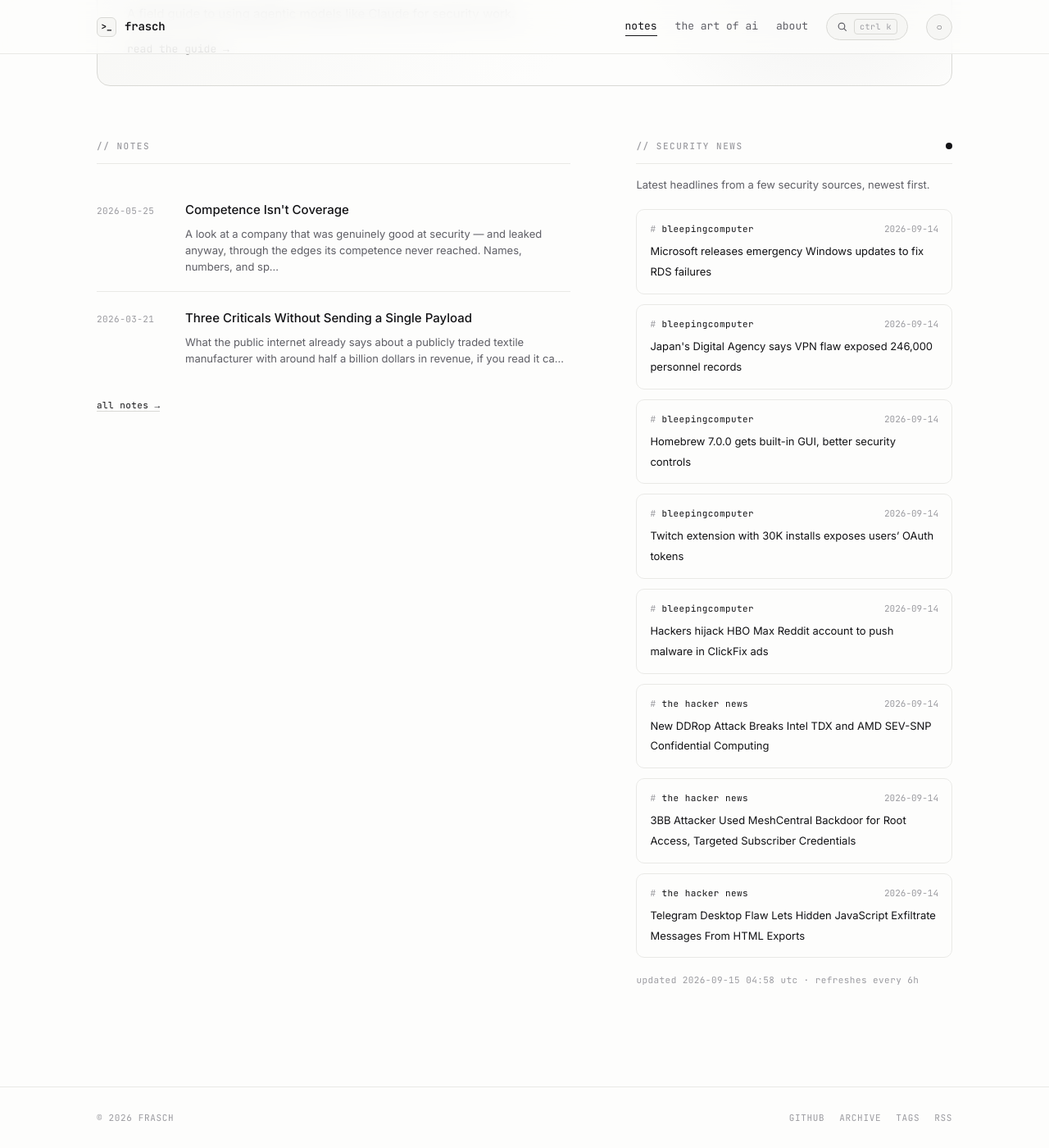
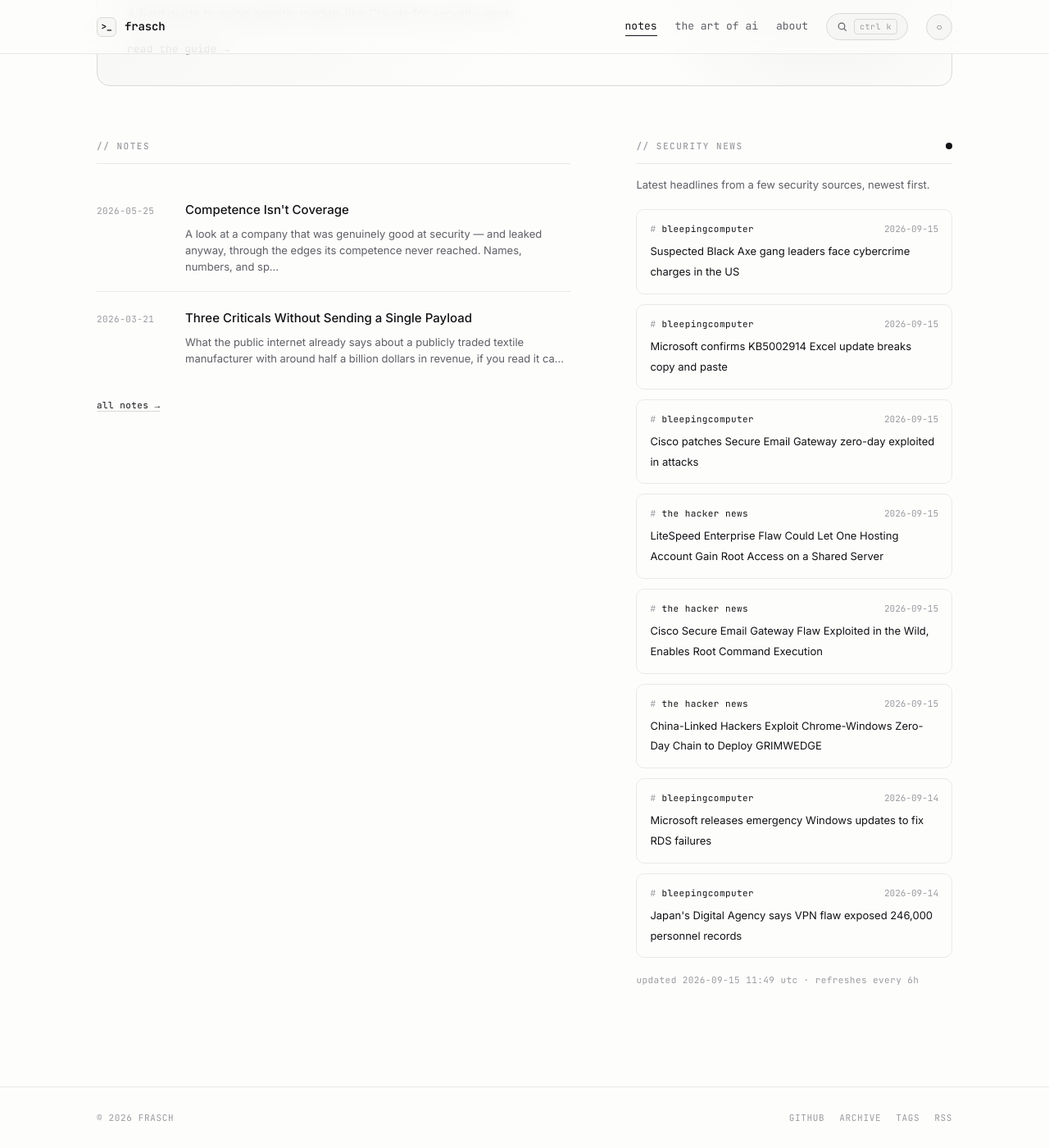
Before and after one commit to whoisfrasch/frasch, a Jekyll site: the page built from index.html, in a window 1280 px wide and 1400 px high, scrolled down 615 px. Shown: the whole window at 82% size. Built offline with Jekyll 4.4.1, drawn with Linux system fonts in a browser that asks for light colours.

Commit message:
Refresh security news feed

```diff
--- a/_data/news.json
+++ b/_data/news.json
@@ -1,6 +1,42 @@
 {
-  "updated": "2026-09-15T04:58:38Z",
+  "updated": "2026-09-15T11:49:54Z",
   "items": [
+    {
+      "source": "bleepingcomputer",
+      "title": "Suspected Black Axe gang leaders face cybercrime charges in the US",
+      "link": "https://www.bleepingcomputer.com/news/security/black-axe-gang-members-extradited-to-us-face-cybercrime-charges/",
+      "date": "2026-09-15T09:50:25Z"
+    },
+    {
+      "source": "bleepingcomputer",
+      "title": "Microsoft confirms KB5002914 Excel update breaks copy and paste",
+      "link": "https://www.bleepingcomputer.com/news/microsoft/microsoft-september-kb5002914-security-update-breaks-excel-copy-and-paste/",
+      "date": "2026-09-15T08:40:20Z"
+    },
+    {
+      "source": "bleepingcomputer",
+      "title": "Cisco patches Secure Email Gateway zero-day exploited in attacks",
+      "link": "https://www.bleepingcomputer.com/news/security/new-cisco-secure-email-zero-day-exploited-to-execute-commands-as-root/",
+      "date": "2026-09-15T07:31:09Z"
+    },
+    {
+      "source": "the hacker news",
+      "title": "LiteSpeed Enterprise Flaw Could Let One Hosting Account Gain Root Access on a Shared Server",
+      "link": "https://thehackernews.com/2026/09/litespeed-enterprise-flaw-could-let-one.html",
+      "date": "2026-09-15T06:52:16Z"
+    },
+    {
+      "source": "the hacker news",
+      "title": "Cisco Secure Email Gateway Flaw Exploited in the Wild, Enables Root Command Execution",
+      "link": "https://thehackernews.com/2026/09/cisco-secure-email-gateway-flaw.html",
+      "date": "2026-09-15T06:11:11Z"
+    },
+    {
+      "source": "the hacker news",
+      "title": "China-Linked Hackers Exploit Chrome-Windows Zero-Day Chain to Deploy GRIMWEDGE",
+      "link": "https://thehackernews.com/2026/09/china-linked-hackers-exploit-chrome.html",
+      "date": "2026-09-15T05:31:05Z"
+    },
     {
       "source": "bleepingcomputer",
       "title": "Microsoft releases emergency Windows updates to fix RDS failures",
@@ -12,42 +48,6 @@
       "title": "Japan's Digital Agency says VPN flaw exposed 246,000 personnel records",
       "link": "https://www.bleepingcomputer.com/news/security/japans-digital-agency-says-vpn-flaw-exposed-246-000-personnel-records/",
       "date": "2026-09-14T20:36:02Z"
-    },
-    {
-      "source": "bleepingcomputer",
-      "title": "Homebrew 7.0.0 gets built-in GUI, better security controls",
-      "link": "https://www.bleepingcomputer.com/news/security/homebrew-700-gets-built-in-gui-better-security-controls/",
-      "date": "2026-09-14T19:51:04Z"
-    },
-    {
-      "source": "bleepingcomputer",
-      "title": "Twitch extension with 30K installs exposes users’ OAuth tokens",
-      "link": "https://www.bleepingcomputer.com/news/security/twitch-extension-with-30k-installs-exposes-users-oauth-tokens/",
-      "date": "2026-09-14T19:03:51Z"
-    },
-    {
-      "source": "bleepingcomputer",
-      "title": "Hackers hijack HBO Max Reddit account to push malware in ClickFix ads",
-      "link": "https://www.bleepingcomputer.com/news/security/hackers-hijack-hbo-max-reddit-account-to-push-malware-in-clickfix-ads/",
-      "date": "2026-09-14T18:34:16Z"
-    },
-    {
-      "source": "the hacker news",
-      "title": "New DDRop Attack Breaks Intel TDX and AMD SEV-SNP Confidential Computing",
-      "link": "https://thehackernews.com/2026/09/new-ddrop-attack-breaks-intel-tdx-and.html",
-      "date": "2026-09-14T18:02:13Z"
-    },
-    {
-      "source": "the hacker news",
-      "title": "3BB Attacker Used MeshCentral Backdoor for Root Access, Targeted Subscriber Credentials",
-      "link": "https://thehackernews.com/2026/09/3bb-attacker-used-meshcentral-backdoor.html",
-      "date": "2026-09-14T18:01:49Z"
-    },
-    {
-      "source": "the hacker news",
-      "title": "Telegram Desktop Flaw Lets Hidden JavaScript Exfiltrate Messages From HTML Exports",
-      "link": "https://thehackernews.com/2026/09/telegram-desktop-flaw-lets-hidden.html",
-      "date": "2026-09-14T17:58:16Z"
     }
   ]
 }
```
